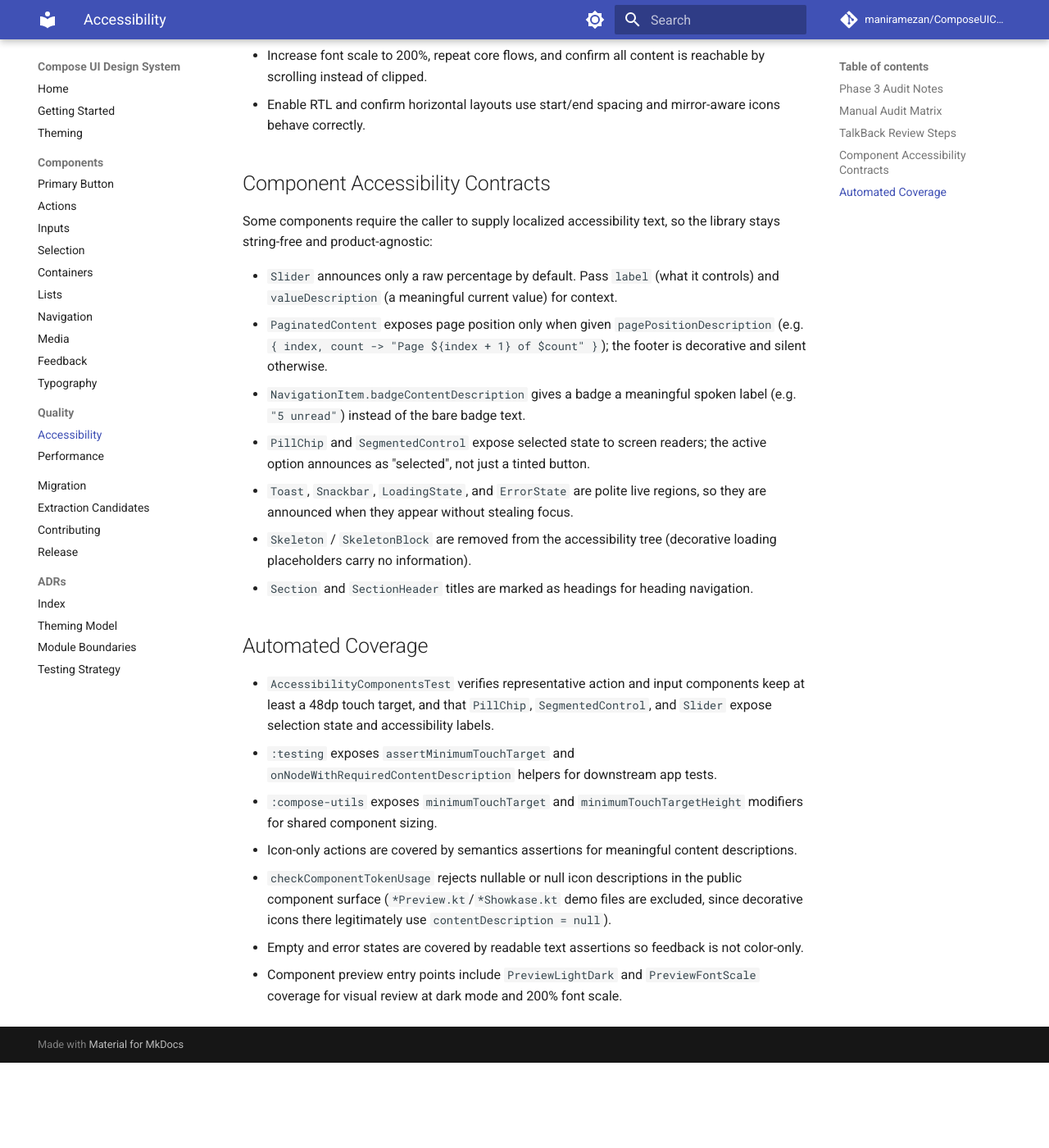
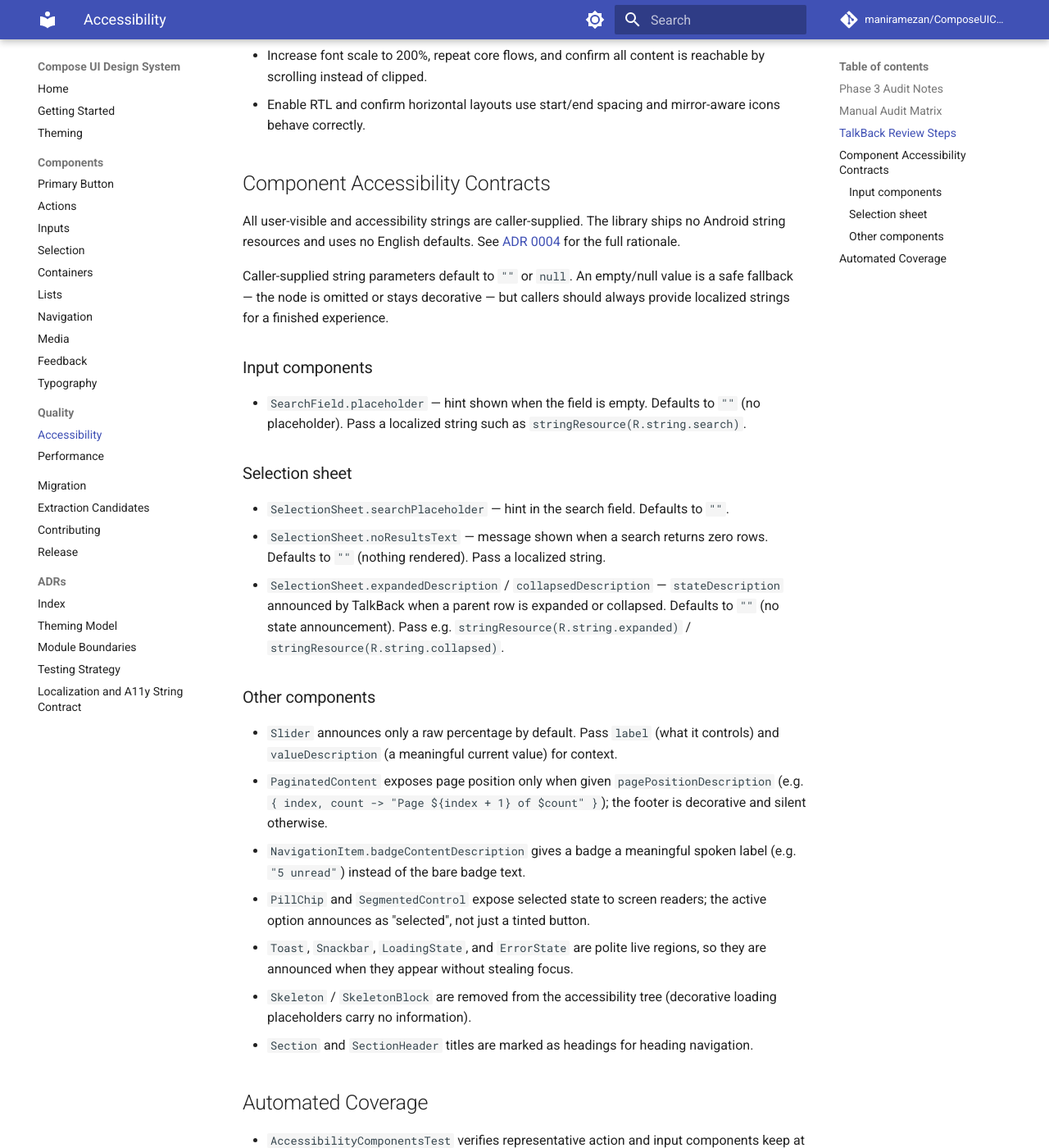
Before and after one commit to maniramezan/ComposeUIComponents, an MkDocs documentation site: the page built from docs/accessibility.md, in a window 1280 px wide and 1400 px high, scrolled down 1641 px. Shown: the whole window at 82% size. Built offline with MkDocs 1.6.1 and Material for MkDocs 9.7.7, drawn with Linux system fonts in a browser that asks for light colours; comment, search, counter and statistics services are not loaded; before the commit the page ends 2937 px from its top, so only the background shows below that.

Commit message:
fix(a11y): remove English string defaults and document localization contract
All user-visible and accessibility string parameters that previously defaulted to
English words now default to "" or are guarded on isNotBlank(), so no English text
leaks into production UI when callers omit the argument.

Changes:
- SearchField.placeholder: "" (was "Search")
- SelectionSheet/Content.searchPlaceholder: "" (was "Search")
- SelectionSheet/Content.noResultsText: "" (was "No results"); rendering
  guarded on isNotBlank() so a blank value produces no Text node
- SelectionSheetRow expand/collapse icon: contentDescription = null; state
  now conveyed via new stateDescription threaded through SelectionSheet →
  SelectionSheetContent → SelectionSheetRow as expandedDescription /
  collapsedDescription (both default "")
- SelectionSheetRow check icon: contentDescription = null; selected state
  already announced by the selectable() modifier

Previews and Showkase entries pass explicit English strings so visual output
is unchanged in Android Studio / Showkase browser.

Adds ADR 0004 (localization and a11y string contract), updates
docs/accessibility.md Component Accessibility Contracts, and adds guardrails
to AGENTS.md so the pattern is enforced for future components.

```diff
--- a/docs/accessibility.md
+++ b/docs/accessibility.md
@@ -41,8 +41,30 @@ Record results here before cutting a release. Use a physical device when possibl
 
 ## Component Accessibility Contracts
 
-Some components require the caller to supply localized accessibility text, so the
-library stays string-free and product-agnostic:
+All user-visible and accessibility strings are caller-supplied. The library ships no
+Android string resources and uses no English defaults. See
+[ADR 0004](adr/0004-localization-and-a11y-string-contract.md) for the full rationale.
+
+Caller-supplied string parameters default to `""` or `null`. An empty/null value is a
+safe fallback — the node is omitted or stays decorative — but callers should always
+provide localized strings for a finished experience.
+
+### Input components
+
+- `SearchField.placeholder` — hint shown when the field is empty. Defaults to `""` (no
+  placeholder). Pass a localized string such as `stringResource(R.string.search)`.
+
+### Selection sheet
+
+- `SelectionSheet.searchPlaceholder` — hint in the search field. Defaults to `""`.
+- `SelectionSheet.noResultsText` — message shown when a search returns zero rows.
+  Defaults to `""` (nothing rendered). Pass a localized string.
+- `SelectionSheet.expandedDescription` / `collapsedDescription` — `stateDescription`
+  announced by TalkBack when a parent row is expanded or collapsed. Defaults to `""`
+  (no state announcement). Pass e.g. `stringResource(R.string.expanded)` /
+  `stringResource(R.string.collapsed)`.
+
+### Other components
 
 - `Slider` announces only a raw percentage by default. Pass `label` (what it
   controls) and `valueDescription` (a meaningful current value) for context.
--- a/mkdocs.yml
+++ b/mkdocs.yml
@@ -53,6 +53,7 @@ nav:
       - Theming Model: adr/0001-theming-model.md
       - Module Boundaries: adr/0002-module-boundaries.md
       - Testing Strategy: adr/0003-testing-strategy.md
+      - Localization and A11y String Contract: adr/0004-localization-and-a11y-string-contract.md
 
 markdown_extensions:
   - admonition
```
Also changed, not shown: AGENTS.md (+3 -0 lines), docs/adr/0004-localization-and-a11y-string-contract.md (added, +60 -0 lines), docs/adr/index.md (+1 -0 lines), 6 other files.
